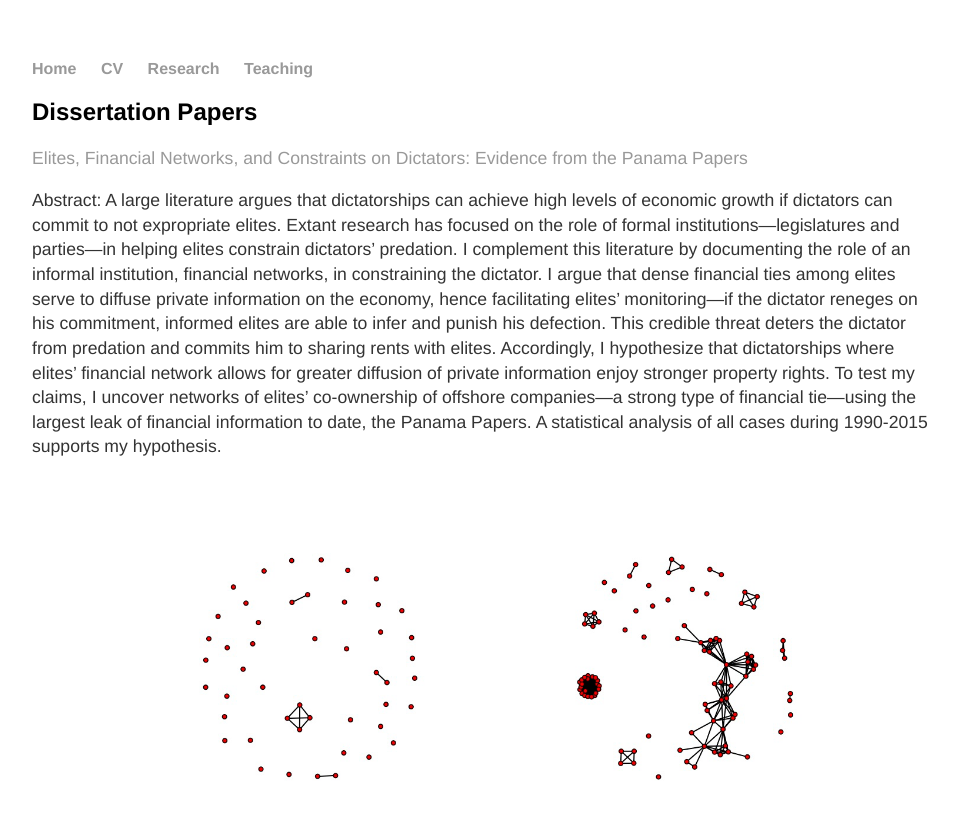
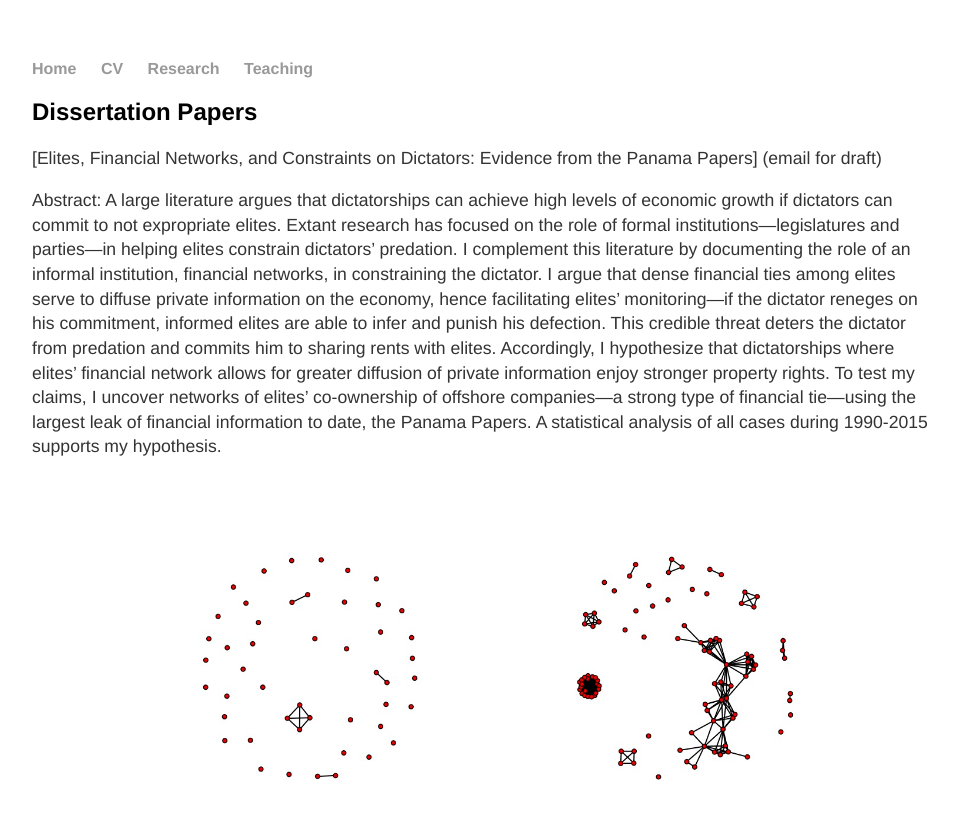
Before and after one commit to georgederpa/georgederpa, a Jekyll site: the page built from research/index.md, in a window 1280 px wide and 900 px high. Shown: the top 819 px of the window, without its empty margins (160-1118 px from the left). Built offline with Jekyll 4.4.1, drawn with Linux system fonts in a browser that asks for light colours; our own code applies the rules of GitHub Pages for plain Markdown files.

Commit message:
Update index.md

```diff
--- a/research/index.md
+++ b/research/index.md
@@ -1,6 +1,6 @@
 ## Dissertation Papers
 
-[Elites, Financial Networks, and Constraints on Dictators: Evidence from the Panama Papers](https://www.dropbox.com/s/h4kidt1aoyxu3b8/eliteNetworks_GD.pdf?dl=0)
+[Elites, Financial Networks, and Constraints on Dictators: Evidence from the Panama Papers] (email for draft)
 
 Abstract: A large literature argues that dictatorships can achieve high levels of economic growth if dictators can commit to not expropriate elites. Extant research has focused on the role of formal institutions—legislatures and parties—in helping elites constrain dictators’ predation. I complement this literature by documenting the role of an informal institution, financial networks, in constraining the dictator. I argue that dense financial ties among elites serve to diffuse private information on the economy, hence facilitating elites’ monitoring—if the dictator reneges on his commitment, informed elites are able to infer and punish his defection. This credible threat deters the dictator from predation and commits him to sharing rents with elites. Accordingly, I hypothesize that dictatorships where elites’ financial network allows for greater diffusion of private information enjoy stronger property rights. To test my claims, I uncover networks of elites’ co-ownership of offshore companies—a strong type of financial tie—using the largest leak of financial information to date, the Panama Papers. A statistical analysis of all cases during 1990-2015 supports my hypothesis.
 
```
